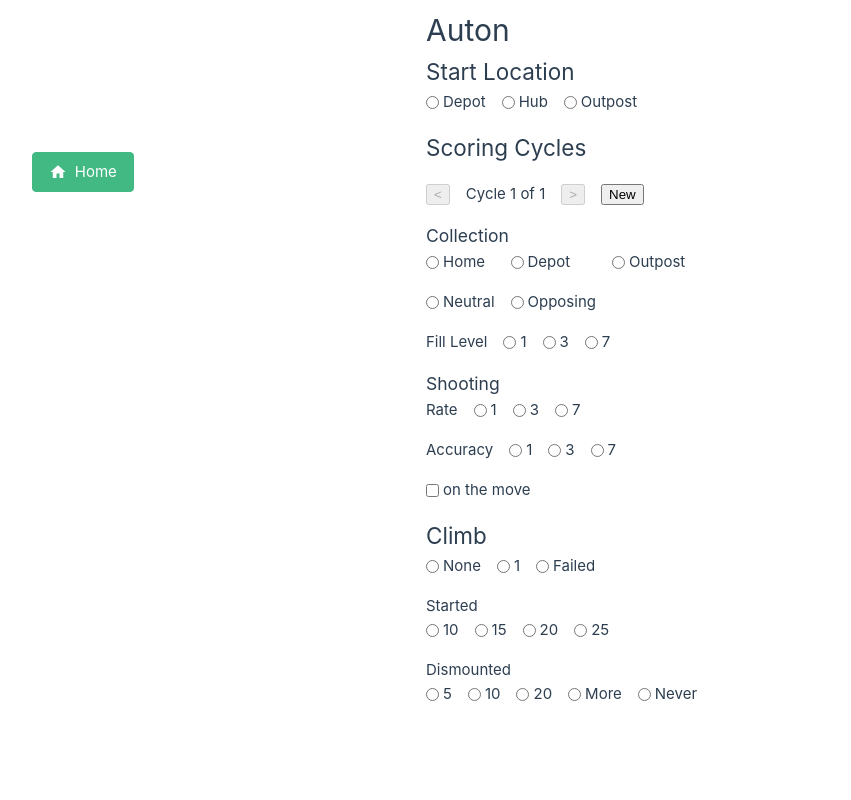
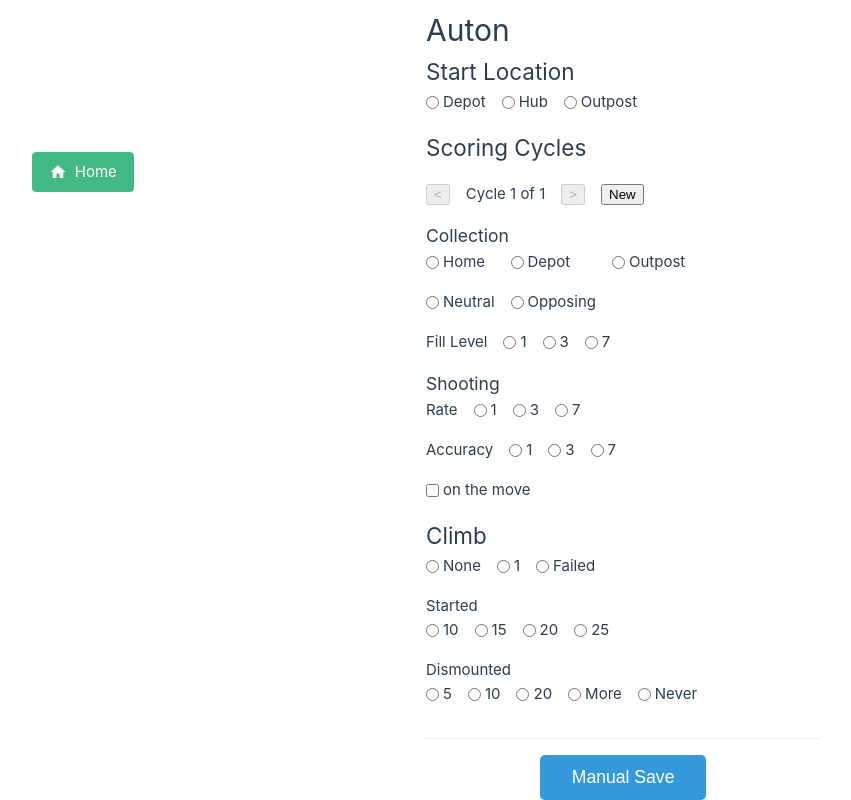
Before and after one commit to lauramoore/2026RebuiltScout, a Vue app: page /scout/1/1/1/auton in a window 1280 px wide. Shown: the part 220-1020 px from the top of the page, without its empty margins (214-1065 px from the left). Before the commit the page ends 942 px from the top, so only its background shows below. Built offline with nearby package versions, Linux system fonts and the light colour scheme; no server answers; sample sign-in values are in the browser's storage.

Commit message:
fixing various issues with saving data and rules

```diff
--- a/src/scout/ScoutView.vue
+++ b/src/scout/ScoutView.vue
@@ -22,13 +22,17 @@
       <component :is="Component" v-model="currentModel" />
     </router-view>
 
-
+    <div class="save-container">
+      <button @click="saveScoutData" :disabled="isSaving" class="save-button">
+        {{ isSaving ? 'Saving...' : 'Manual Save' }}
+      </button>
+    </div>
   </div>
 </template>
 
 <script setup>
-import { ref, reactive, onMounted, onUnmounted, computed, toRaw } from 'vue';
-import { useRoute, onBeforeRouteUpdate, onBeforeRouteLeave } from 'vue-router';
+import { ref, reactive, onMounted, onUnmounted, computed, toRaw, watch } from 'vue';
+import { useRoute, onBeforeRouteLeave } from 'vue-router';
 import { db, auth } from '../firebase.js';
 import { doc, onSnapshot, setDoc } from 'firebase/firestore';
 import Penalties from './components/Penalties.vue';
@@ -91,15 +95,27 @@ onMounted(() => {
   }
 });
 
-// Save data whenever the user navigates between scouting sections.
-onBeforeRouteUpdate(async () => {
-  // isSaving check in saveScoutData will prevent concurrent saves.
-  await saveScoutData();
+// Watch for changes in the current section (e.g., navigating from Auton to Teleop)
+// and trigger a save. This is a more explicit way to handle saving on sub-navigation
+// than using onBeforeRouteUpdate.
+watch(currentSection, (newSection, oldSection) => {
+  // We only want to save when leaving a section, not on the initial load.
+  if (oldSection) {
+    saveScoutData();
+  }
 });
 
 // Save data when the user navigates away from the scouting page entirely.
 onBeforeRouteLeave(async () => {
-  await saveScoutData();
+  const success = await saveScoutData();
+  if (!success) {
+    // If saving failed, ask the user if they really want to leave and lose changes.
+    const answer = window.confirm(
+      'Failed to save data. Are you sure you want to leave? Your recent changes might be lost.'
+    );
+    // If they click "Cancel", abort the navigation.
+    if (!answer) return false;
+  }
 });
 
 async function setupFirestoreListener() {
@@ -124,6 +140,7 @@ async function setupFirestoreListener() {
       const initialData = {
         team: teamNumber,
         match: matchNumber,
+        scout_uid: userId.value,
         scout: userName.value,
         lastUpdated: new Date(),
         auton: {
@@ -140,7 +157,6 @@ async function setupFirestoreListener() {
         const remoteData = docSnap.data() || {};
         formData.auton = remoteData.auton || {};
         formData.teleop = remoteData.teleop || {};
-        formData.endgame = remoteData.endgame || {};
         formData.observations = remoteData.observations || { categories: [], notes: '' };
         formData.penalties = remoteData.penalties || {};
       }
@@ -161,7 +177,7 @@ onUnmounted(() => {
 async function saveScoutData() {
   // Prevent concurrent saves if user clicks nav links quickly.
   if (isSaving.value) {
-    return;
+    return false;
   }
   if (!docRef) {
     error.value = "Cannot save, database connection not established.";
@@ -173,19 +189,21 @@ async function saveScoutData() {
   try {
     // Create a clean data object for Firestore.
     // toRaw() gets the plain object, and the JSON dance removes any 'undefined' values
-    // that Firestore would reject.
-    const dataToSave = JSON.parse(JSON.stringify(toRaw(formData)));
+    // that Firestore would reject. Add the lastUpdated timestamp before cleaning.
+    const dataToSave = {
+      ...toRaw(formData),
+      lastUpdated: new Date()
+    };
     // Always update the timestamp and merge with the existing document.
-    await setDoc(docRef, {
-      ...dataToSave,
-      lastUpdated: new Date()
-    }, { merge: true });
+    await setDoc(docRef, JSON.parse(JSON.stringify(dataToSave)), { merge: true });
+    return true; // Indicate success
     // Navigate back to the schedule after saving.
     // \\
     // router.back();
   } catch (err) {
     console.error("Error saving scout data:", err);
     error.value = `Failed to save data: ${err.message}`;
+    return false; // Indicate failure
   } finally {
     isSaving.value = false;
   }
@@ -250,6 +268,28 @@ addCyle {
   margin: 1em;
 }
 
+.save-container {
+  margin-top: 2rem;
+  padding-top: 1rem;
+  border-top: 1px solid #eee;
+  display: flex;
+  justify-content: center;
+}
+
+.save-button {
+  padding: 0.75rem 2rem;
+  font-size: 1.1rem;
+  background-color: #3498db;
+  color: white;
+  border: none;
+  border-radius: 5px;
+  cursor: pointer;
+}
+.save-button:disabled {
+  background-color: #a9a9a9;
+  cursor: not-allowed;
+}
+
 /* Responsive Navigation for Mobile */
 @media screen and (max-width: 600px) {
   nav {
```
Also changed, not shown: 1 other file (tests, documents, lock files or other folders).
